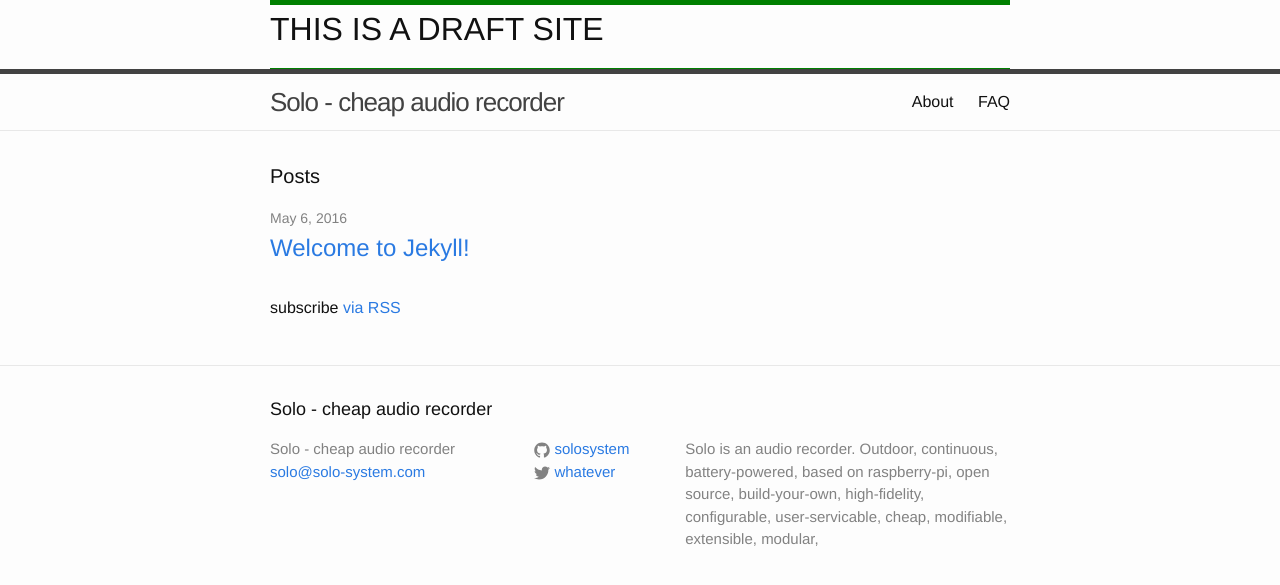
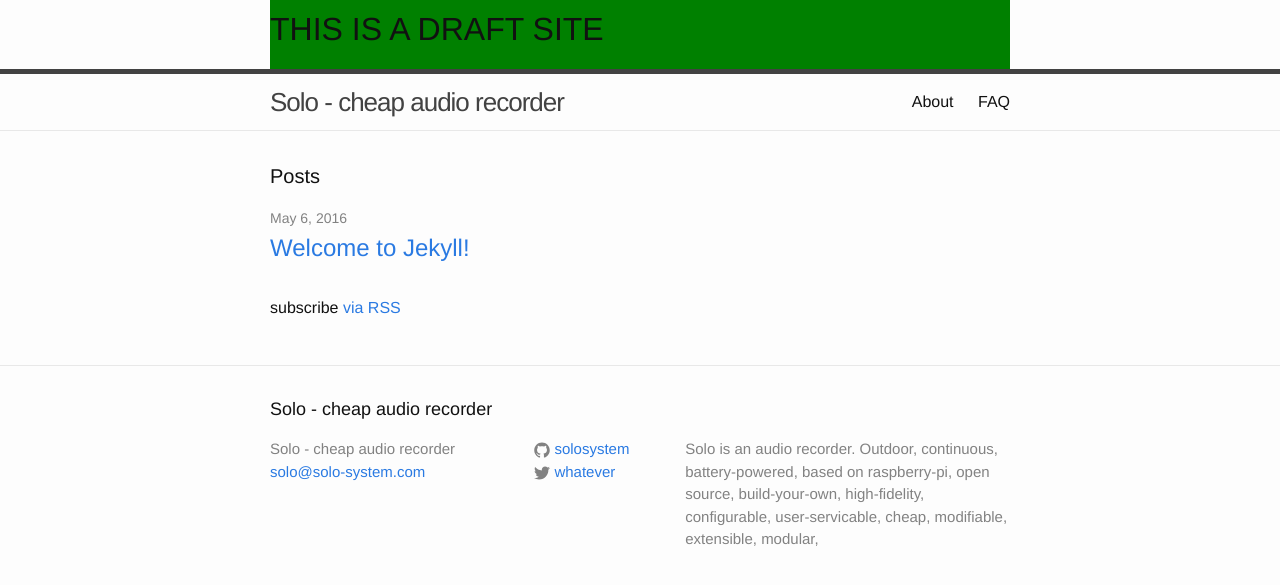
Before and after one commit to solo-system/solo-system.github.io, a Jekyll site: the page built from index.html, in a window 1280 px wide. Shown: the top 585 px of the page. Built offline with Jekyll 4.4.1, drawn with Linux system fonts in a browser that asks for light colours.

Commit message:
made header green

```diff
--- a/_sass/_layout.scss
+++ b/_sass/_layout.scss
@@ -7,8 +7,9 @@
     border-top: 5px solid green;
     border-bottom: 1px solid green;
     min-height: 56px;
+    background-color: green;
 
-    // Positioning context for the mobile navigation icon
+// Positioning context for the mobile navigation icon
     position: relative;
 }
 
```
